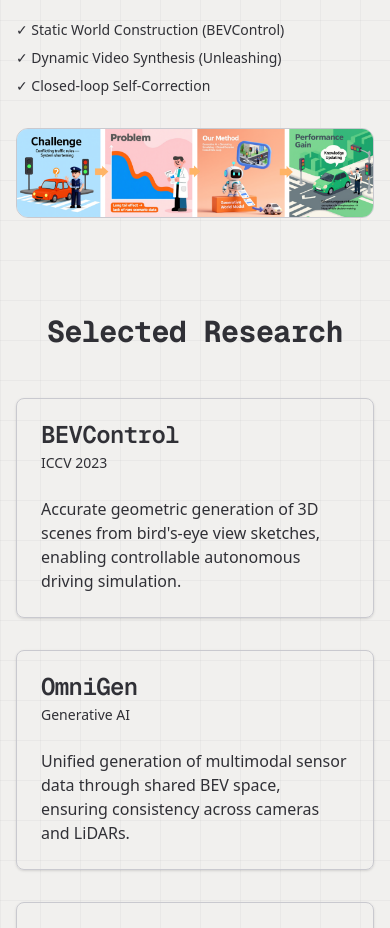
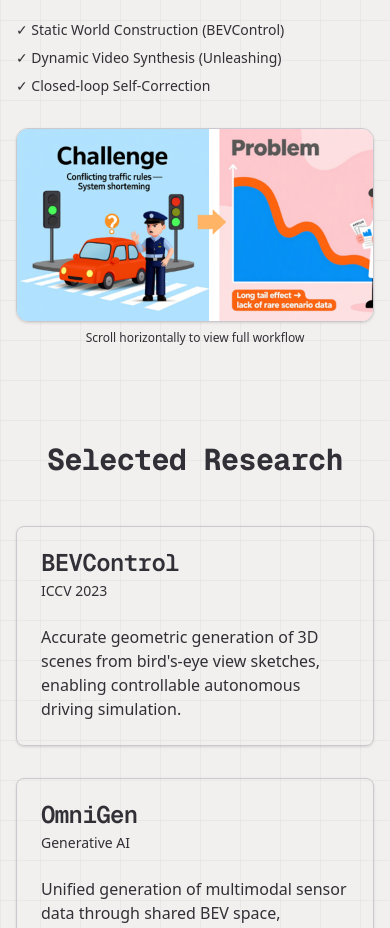
Before and after one commit to tyqqj0/Auwomo, a Next.js app in the folder auwomo/: page /research in a window 390 px wide. Shown: the part 1020-1948 px from the top of the page. Built offline with nearby package versions, Linux system fonts and the light colour scheme.

Commit message:
Refactor Home and Research pages: update button positioning for better responsiveness, adjust image heights for improved visual consistency, and enhance text styles for clarity. Implement scroll-based animations for buttons and refine gradient overlays for a smoother transition effect.

```diff
--- a/auwomo/app/page.tsx
+++ b/auwomo/app/page.tsx
@@ -27,7 +27,7 @@ export default function Home() {
 
   // 2. Buttons: Move from below image (start) to below text (end)
   // Adjusted start position to be closer to image bottom
-  const buttonTop = useTransform(scrollYProgress, [0, 0.4], ["58vh", "78vh"]);
+  const buttonTop = useTransform(scrollYProgress, [0, 0.4], ["60vh", "80vh"]);
 
   // 3. Main Text: Reveals as we scroll
   // Adjusted to overlap more smoothly
@@ -109,17 +109,17 @@ export default function Home() {
           {/* Layer 3: Buttons (Floating) */}
           <motion.div
             style={{ top: buttonTop }}
-            className="absolute z-30 w-full flex flex-col items-center gap-6"
+            className="absolute z-30 w-full flex flex-col items-center gap-6 px-4"
           >
-            <div className="flex gap-4 pointer-events-auto">
+            <div className="flex flex-col sm:flex-row gap-3 sm:gap-4 pointer-events-auto w-full sm:w-auto">
               {/* Cleaner, more modern buttons */}
-              <Button size="lg" className="text-lg px-8 py-6 h-auto rounded-full shadow-lg hover:shadow-xl transition-all" asChild>
+              <Button size="lg" className="w-full sm:w-auto text-base sm:text-lg px-6 sm:px-8 py-5 sm:py-6 h-auto rounded-full shadow-lg hover:shadow-xl transition-all" asChild>
                 <Link href="/research">
                   Our Technology
                   <ArrowRight className="ml-2 w-4 h-4" />
                 </Link>
               </Button>
-              <Button size="lg" variant="outline" className="text-lg px-8 py-6 h-auto rounded-full border-2 hover:bg-muted/50 transition-all bg-background/80 backdrop-blur-sm" asChild>
+              <Button size="lg" variant="outline" className="w-full sm:w-auto text-base sm:text-lg px-6 sm:px-8 py-5 sm:py-6 h-auto rounded-full border-2 hover:bg-muted/50 transition-all bg-background/80 backdrop-blur-sm" asChild>
                 <Link href="/about">
                   About Auwomo
                 </Link>
--- a/auwomo/app/research/page.tsx
+++ b/auwomo/app/research/page.tsx
@@ -54,16 +54,30 @@ export default function ResearchPage() {
                                     <li className="flex items-center gap-2">✓ Closed-loop Self-Correction</li>
                                 </ul>
                             </div>
+
+                            {/* Wide Diagram Display with Horizontal Scroll */}
                             <div className="w-full">
-                        <div className="relative aspect-[4/1] rounded-xl overflow-hidden border border-border/50 w-full">
+                                <div className="relative rounded-xl overflow-hidden border border-border bg-card/50 shadow-sm group">
+                                    {/* Scrollable Container */}
+                                    <div className="overflow-x-auto scrollbar-hide">
+                                        <div className="relative min-w-[800px] md:min-w-full">
                                             <Image
                                                 src="/images/generative-world-sim.png"
                                                 alt="Generative World Simulation"
-                                fill
-                                className="object-cover"
+                                                width={1920}
+                                                height={600}
+                                                className="w-full h-auto object-contain"
                                                 priority
                                             />
                                         </div>
+                                    </div>
+
+                                    {/* Scroll Hint Overlay (Visible only if content overflows) */}
+                                    <div className="absolute inset-y-0 right-0 w-24 bg-gradient-to-l from-background to-transparent pointer-events-none md:hidden" />
+                                </div>
+                                <p className="text-xs text-center text-muted-foreground mt-2 md:hidden">
+                                    Scroll horizontally to view full workflow
+                                </p>
                             </div>
                         </div>
                     </TabsContent>
```
Lines whose indentation alone changed are shown as unchanged.
